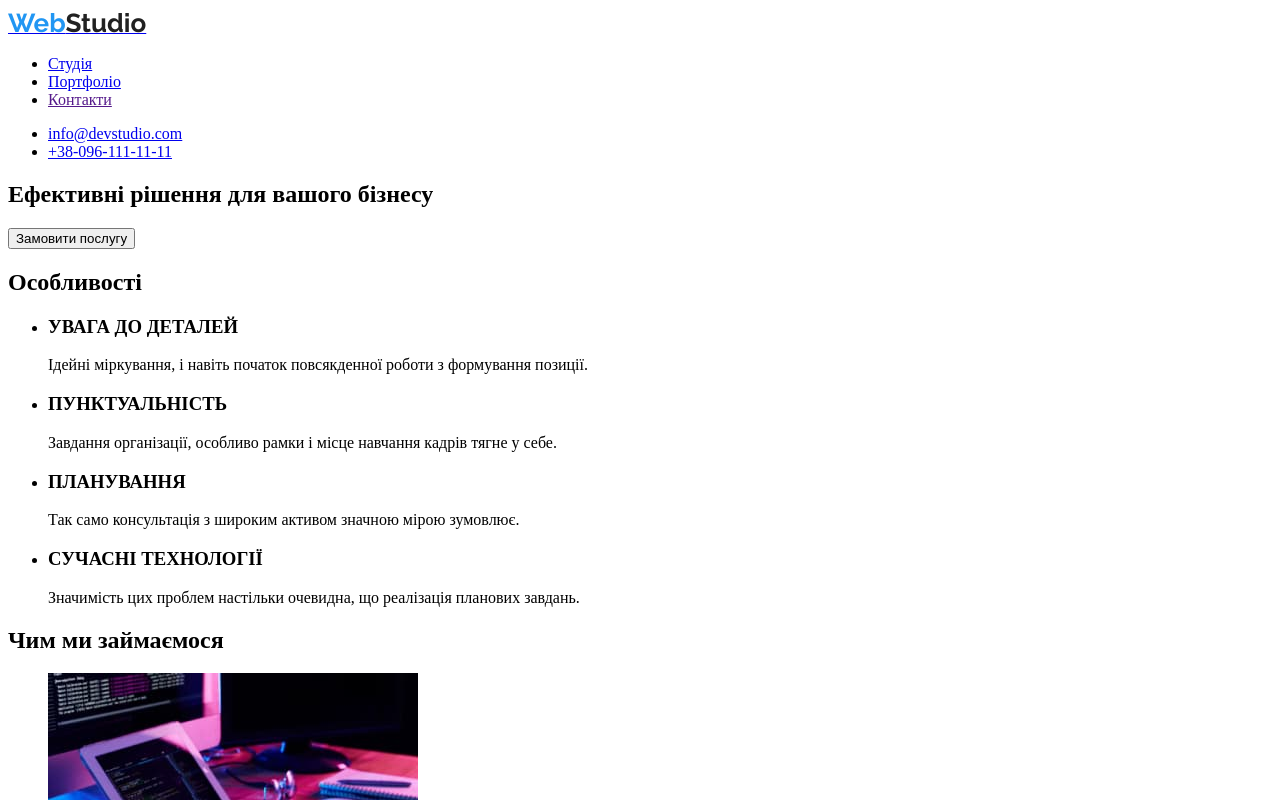
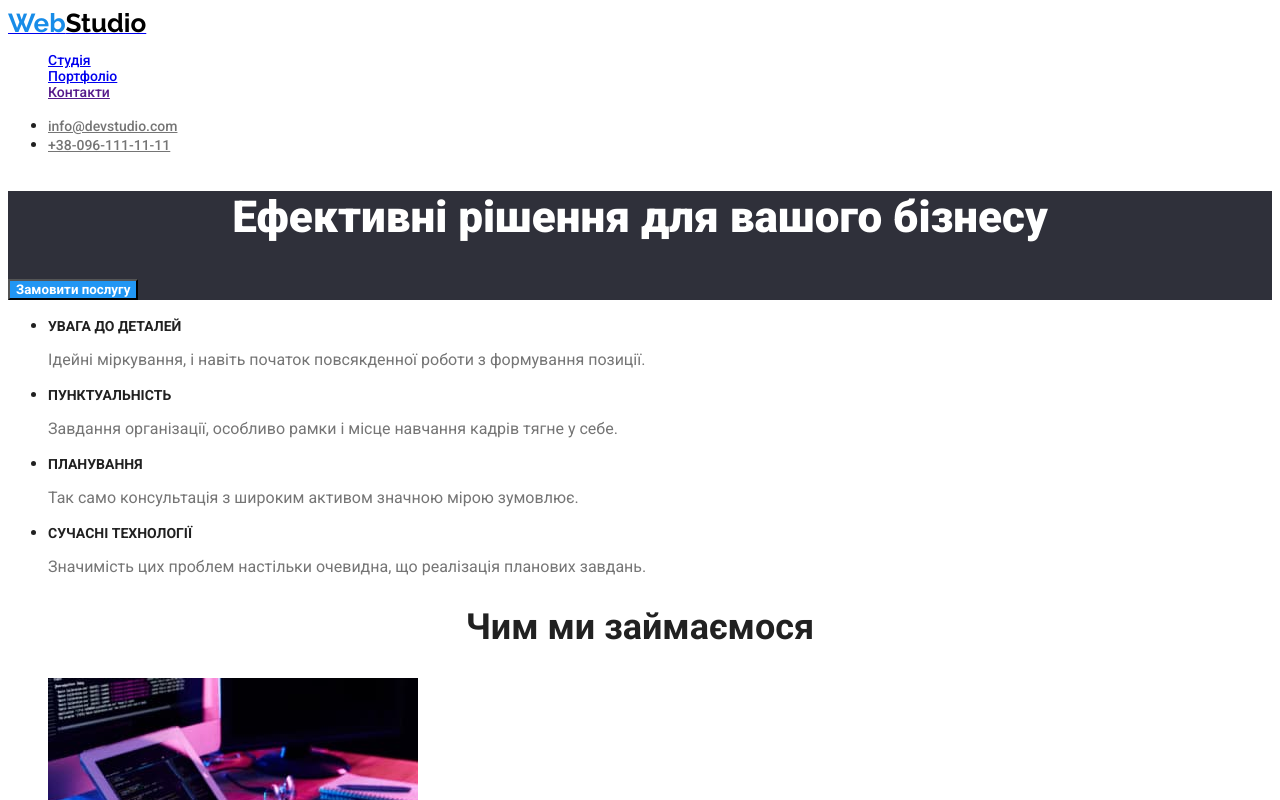
Before and after one commit to IrinaHryshko/goit-markup-hw-02, a plain HTML site: page index.html in a window 1280 px wide. Shown: the top 800 px of the page. Drawn offline with Linux system fonts and the light colour scheme.

Commit message:
Початок css

```diff
--- a/css/style.css
+++ b/css/style.css
@@ -3,21 +3,81 @@
     --text-color: #757575;
     --accent-color: #FFFFFF;
     --sub-accent:#2196F3;
+    --hover-accent: #188CE8;
+    --bgc:#2F303A;}
+
+.body{
+font-family: 'Roboto', sans-serif;
+ color: var(--brand-color);
+ }
+ .base-logo{
+    font-family: 'Raleway';
+    font-size: 26px;
+    font-weight: 700;
+    color: #188CE8;
+    top: 24px;
+    line-height: 1,2;
+ }
+.logo{
+    font-family: 'Raleway';
+    font-size: 26px;
+    font-weight: 700;
+    color: #000000;
+    top: 24px;
+    margin-bottom: 25px;
+    line-height: 1,2;
 }
-
-.base-logo {
-    font-family: 'Raleway';
-    font-style: normal;
+.nav-list{
+    font-weight: 500;
+    font-size: 14px;
+    line-height: 1,2;
+    list-style: none;
+}
+ .list:hover{
+    color: #2196F3;
+}
+.address{
+    font-weight: 500;
+    line-height: 1,2;
+    font-size: 14px;
+    list-style: none;
+    color: var(--text-color);
+}
+.address:hover{
+    color: #2196F3;
+}
+.hero{
+    background-color: var(--bgc);
+}
+.headline{
+    font-weight: 900;
+    font-size: 44px;
+    line-height: 1,3;
+    color: var(--accent-color);
+    text-align: center;
+}
+.btn{
+    font-family: inherit;
     font-weight: 700;
-    font-size: 26px;
-    line-height: 31px;
-    color: var(--sub-accent);
+    background-color: var(--sub-accent);
+    color: var(--accent-color);
+    cursor: pointer;
 }
-.logo {
-    font-family: 'Raleway';
-    font-style: normal;
-    font-weight: 700;
-    font-size: 26px;
-    line-height: 31px;
-    color: var(--brand-color);
+.btn:hover{
+background-color: var(--hover-accent);
 }
+.subtitle{
+font-weight: 700;
+font-size: 14px;
+}
+.text{
+font-weight: 400;
+line-height: 1,7;
+color: var(--text-color);
+}
+.heading{
+font-weight: 700;
+font-size: 36px;
+line-height: 1,2;
+text-align: center;
+}
--- a/index.html
+++ b/index.html
@@ -11,55 +11,55 @@
     <link rel="stylesheet" href="./css/style.css">
     <title>Студія</title>
   </head>
-  <body>
+  <body class="body">
     <!--Шапка сайту-->
     <header>
       <nav>
         <a href="index.html"><span class="base-logo">Web</span><span class="logo">Studio</span></a>
-        <ul>
-          <li><a href="index.html">Студія</a></li>
-          <li><a href="./portfolio.html">Портфоліо</a></li>
-          <li><a href="">Контакти</a></li>
+        <ul class="nav-list">
+          <li><a href="index.html" class="list">Студія</a></li>
+          <li><a href="./portfolio.html" class="list">Портфоліо</a></li>
+          <li><a href="" class="list">Контакти</a></li>
         </ul>
       </nav>
       <ul>
-        <li><a href="mailto:info@devstudio.com">info@devstudio.com</a></li>
-        <li><a href="tel:+380961111111">+38-096-111-11-11</a></li>
+        <li><a href="mailto:info@devstudio.com" class="address">info@devstudio.com</a></li>
+        <li><a href="tel:+380961111111"  class="address">+38-096-111-11-11</a></li>
       </ul>
     </header>
     <!--Перший блок,герой-->
     <main>
-      <section>
-        <h1>Ефективні рішення для вашого бізнесу</h1>
-        <button type="button">Замовити послугу</button>
+      <section class="hero">
+        <h1 class="headline">Ефективні рішення для вашого бізнесу</h1>
+        <button type="button" class="btn">Замовити послугу</button>
       </section>
       <!--Другий блок-->
       <section>
-        <h2>Особливості</h2>
+        <h2 hidden>Особливості</h2>
         <ul>
           <li>
-            <h3>УВАГА ДО ДЕТАЛЕЙ</h3>
-            <p>
+            <h3 class="subtitle">УВАГА ДО ДЕТАЛЕЙ</h3>
+            <p class="text">
               Ідейні міркування, і навіть початок повсякденної роботи з
               формування позиції.
             </p>
           </li>
           <li>
-            <h3>ПУНКТУАЛЬНІСТЬ</h3>
-            <p>
+            <h3 class="subtitle">ПУНКТУАЛЬНІСТЬ</h3>
+            <p class="text">
               Завдання організації, особливо рамки і місце навчання кадрів тягне
               у себе.
             </p>
           </li>
           <li>
-            <h3>ПЛАНУВАННЯ</h3>
-            <p>
+            <h3 class="subtitle">ПЛАНУВАННЯ</h3>
+            <p class="text">
               Так само консультація з широким активом значною мірою зумовлює.
             </p>
           </li>
           <li>
-            <h3>СУЧАСНІ ТЕХНОЛОГІЇ</h3>
-            <p>
+            <h3 class="subtitle">СУЧАСНІ ТЕХНОЛОГІЇ</h3>
+            <p class="text">
               Значимість цих проблем настільки очевидна, що реалізація планових
               завдань.
             </p>
@@ -68,10 +68,10 @@
       </section>
       <!--Третій блок-->
       <section>
-        <h2>Чим ми займаємося</h2>
+        <h2 class="heading">Чим ми займаємося</h2>
         <ul>
           <li>
-            <img src="./images/box1(1).jpg" alt="Програмування" width="370"/>
+            <img src="./images/box1(1).jpg" alt="Програмування" width="370" class="image"/>
           </li>
           <li>
             <img src="./images/box2(1).jpg" alt="Додатки" width="370"/>
```
Also changed, not shown: portfolio.html (+12 -10 lines).
